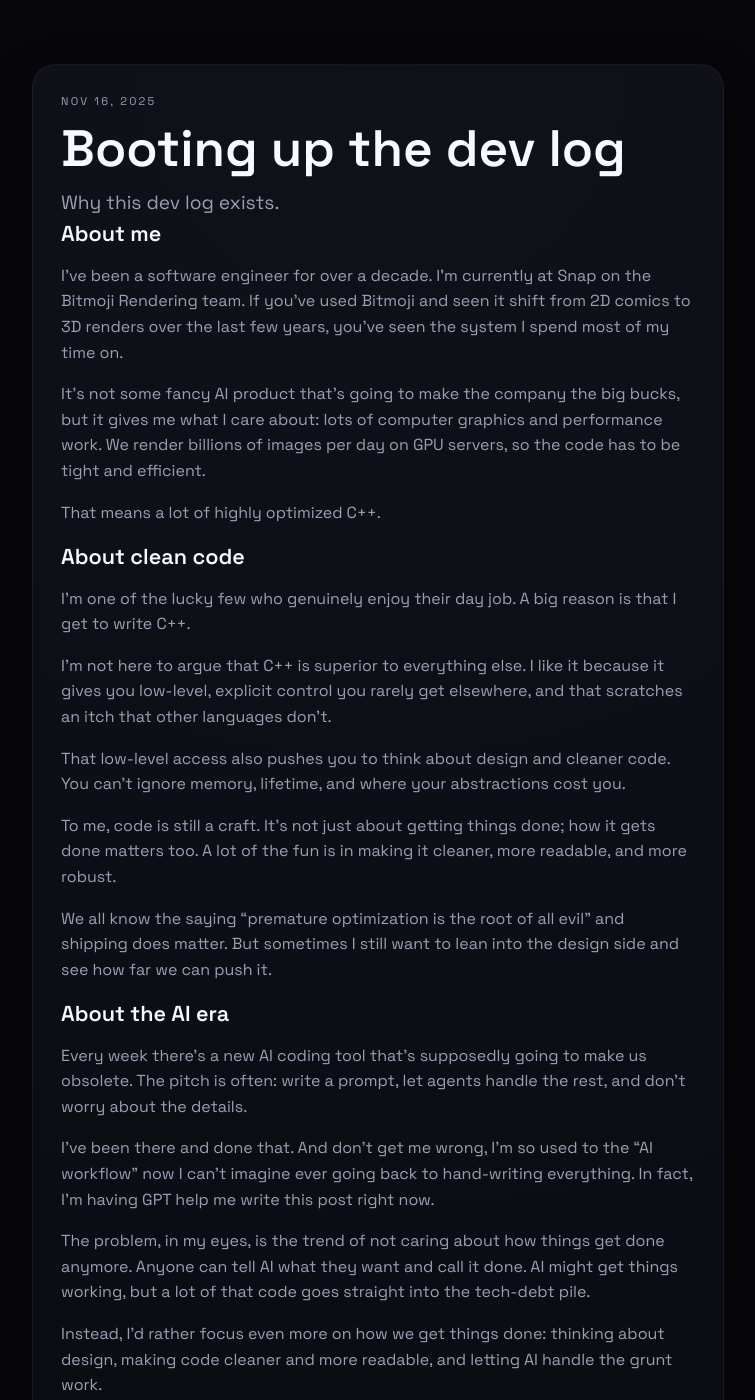
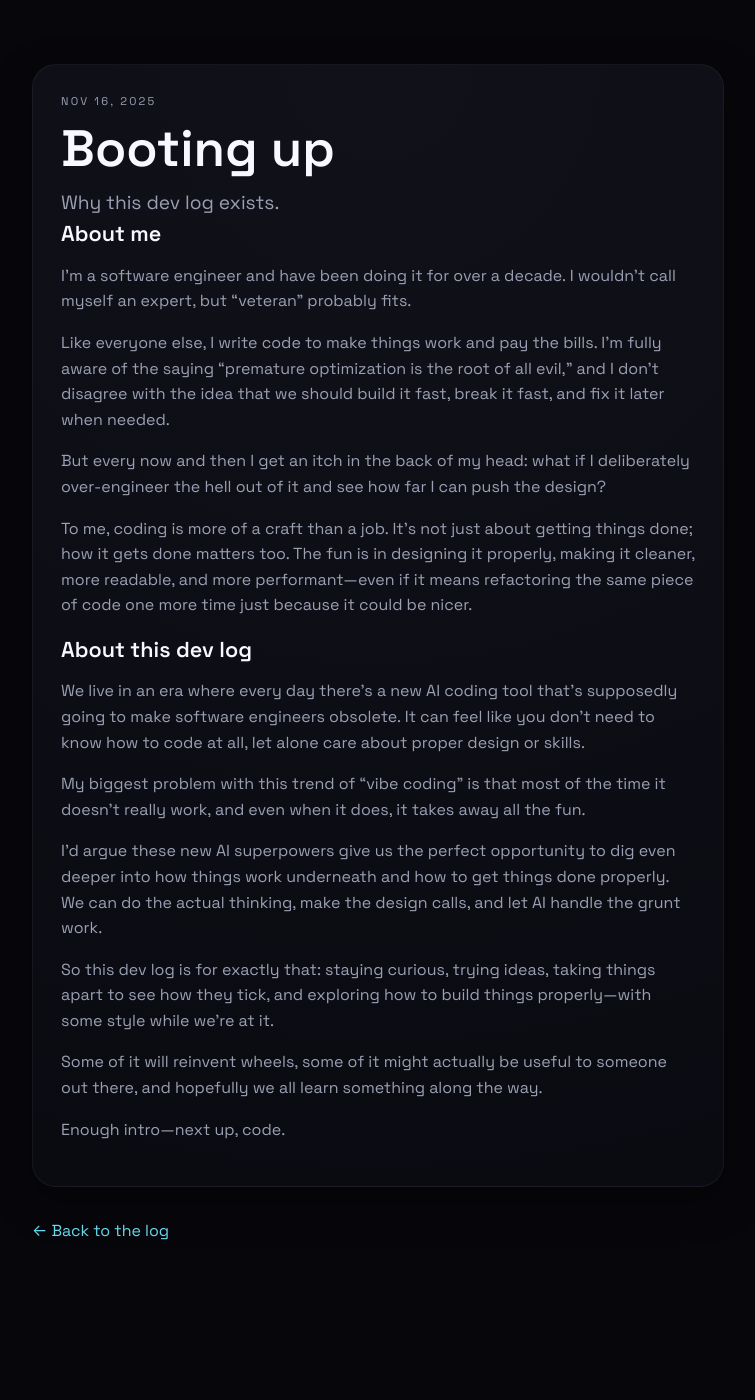
Before and after one commit to byebyebryan/byebyebryan.github.io, a Jekyll site: the page built from _posts/2025-11-16-hello-world.md, in a window 1280 px wide and 1400 px high. Shown: the whole window, without its empty margins (262-1017 px from the left). Built offline with Jekyll 4.4.1, drawn with Linux system fonts in a browser that asks for light colours; some of the changed text lies outside the part shown.

Commit message:
update post

```diff
--- a/_posts/2025-11-16-hello-world.md
+++ b/_posts/2025-11-16-hello-world.md
@@ -1,46 +1,28 @@
 ---
-title: Booting up the dev log
+title: Booting up
 description: Why this dev log exists.
 ---
 
 ## About me
 
-I've been a software engineer for over a decade. I'm currently at Snap on the Bitmoji Rendering team. If you've used Bitmoji and seen it shift from 2D comics to 3D renders over the last few years, you've seen the system I spend most of my time on.
+I'm a software engineer and have been doing it for over a decade. I wouldn't call myself an expert, but "veteran" probably fits.
 
-It's not some fancy AI product that's going to make the company the big bucks, but it gives me what I care about: lots of computer graphics and performance work. We render billions of images per day on GPU servers, so the code has to be tight and efficient.
+Like everyone else, I write code to make things work and pay the bills. I'm fully aware of the saying "premature optimization is the root of all evil," and I don't disagree with the idea that we should build it fast, break it fast, and fix it later when needed.
 
-That means a lot of highly optimized C++.
+But every now and then I get an itch in the back of my head: what if I deliberately over-engineer the hell out of it and see how far I can push the design?
 
-## About clean code
-
-I'm one of the lucky few who genuinely enjoy their day job. A big reason is that I get to write C++.
-
-I'm not here to argue that C++ is superior to everything else. I like it because it gives you low-level, explicit control you rarely get elsewhere, and that scratches an itch that other languages don't.
-
-That low-level access also pushes you to think about design and cleaner code. You can't ignore memory, lifetime, and where your abstractions cost you.
-
-To me, code is still a craft. It's not just about getting things done; how it gets done matters too. A lot of the fun is in making it cleaner, more readable, and more robust.
-
-We all know the saying "premature optimization is the root of all evil" and shipping does matter. But sometimes I still want to lean into the design side and see how far we can push it.
-
-## About the AI era
-
-Every week there's a new AI coding tool that's supposedly going to make us obsolete. The pitch is often: write a prompt, let agents handle the rest, and don't worry about the details.
-
-I've been there and done that. And don't get me wrong, I'm so used to the "AI workflow" now I can't imagine ever going back to hand-writing everything. In fact, I'm having GPT help me write this post right now.
-
-The problem, in my eyes, is the trend of not caring about how things get done anymore. Anyone can tell AI what they want and call it done. AI might get things working, but a lot of that code goes straight into the tech-debt pile.
-
-Instead, I'd rather focus even more on how we get things done: thinking about design, making code cleaner and more readable, and letting AI handle the grunt work.
+To me, coding is more of a craft than a job. It's not just about getting things done; how it gets done matters too. The fun is in designing it properly, making it cleaner, more readable, and more performant—even if it means refactoring the same piece of code one more time just because it could be nicer.
 
 ## About this dev log
 
-I've always been a bit of a neat freak about code. I've earned more than one "refactor guy" joke at work. But in a day job, there's only so much room for that; in the end, impact and velocity win.
+We live in an era where every day there’s a new AI coding tool that's supposedly going to make software engineers obsolete. It can feel like you don't need to know how to code at all, let alone care about proper design or skills.
 
-This dev log is my space to lean into the craft side: exploring how to build things properly, with some style, and learning along the way.
+My biggest problem with this trend of "vibe coding" is that most of the time it doesn't really work, and even when it does, it takes away all the fun.
 
-I'm not claiming to be an expert. I'm just curious and want to try ideas, revisit half-finished projects, and clean up old experiments.
+I’d argue these new AI superpowers give us the perfect opportunity to dig even deeper into how things work underneath and how to get things done properly. We can do the actual thinking, make the design calls, and let AI handle the grunt work.
 
-Some of it will reinvent wheels, some of it might be useful to someone else, and hopefully we all learn something from the process.
+So this dev log is for exactly that: staying curious, trying ideas, taking things apart to see how they tick, and exploring how to build things properly—with some style while we're at it.
+
+Some of it will reinvent wheels, some of it might actually be useful to someone out there, and hopefully we all learn something along the way.
 
 Enough intro—next up, code.
```
